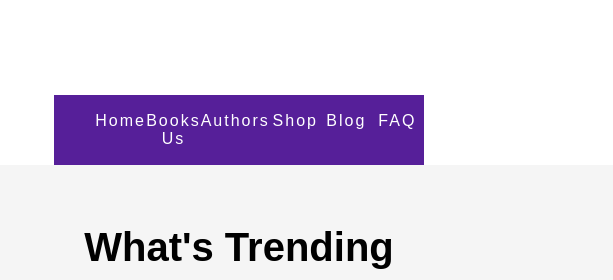
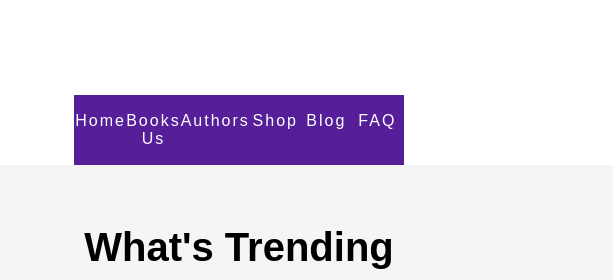
Before and after one commit to DevJessParker/book-shop, a plain HTML site: page index.html in a window 1280 px wide. Shown: the top 280 px of the page, 401-1014 px from the left. Drawn offline with Linux system fonts and the light colour scheme.

Commit message:
Fixed padding on nav bar

```diff
--- a/indexstyle.css
+++ b/indexstyle.css
@@ -51,7 +51,8 @@ a {
     display: flex;
     justify-self: center;
     background-color: rgb(86, 31, 153);
-    margin: 0;
+    margin: 0px;
+    padding: 0px;
 }
 
 .navigation li {
```
